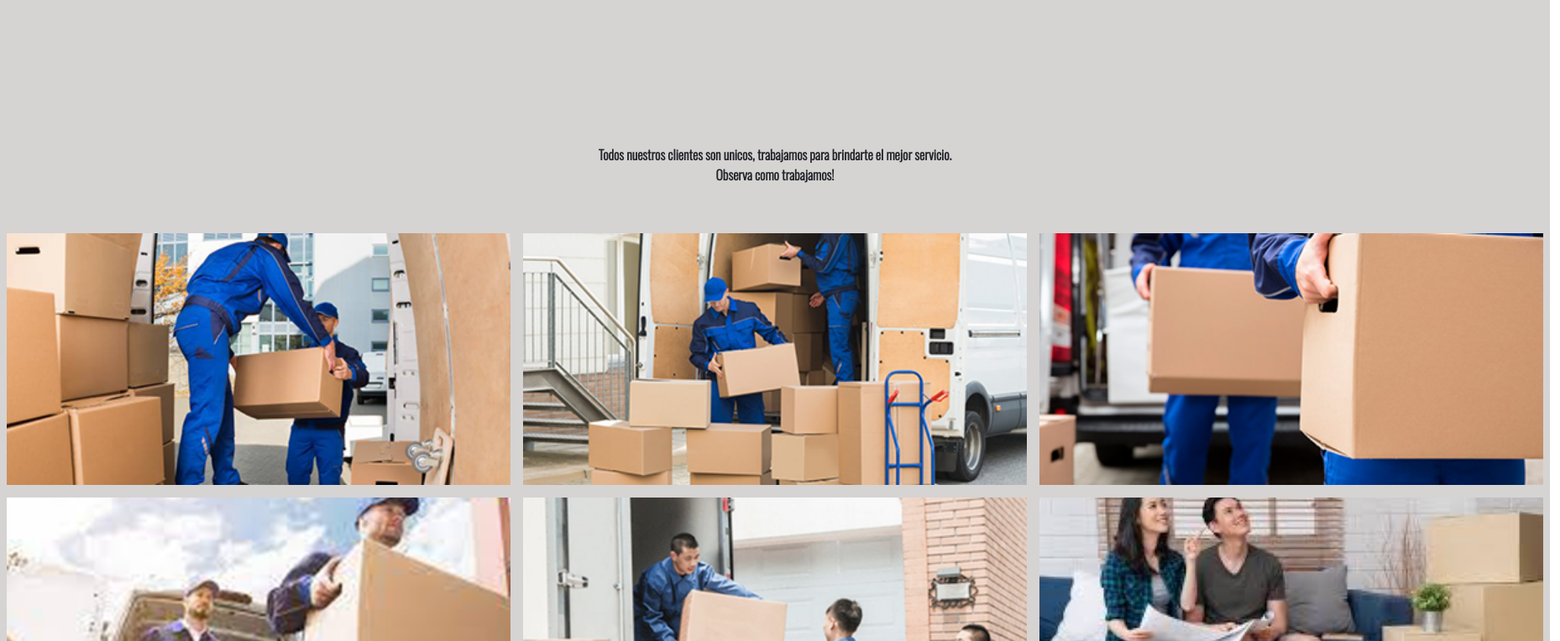
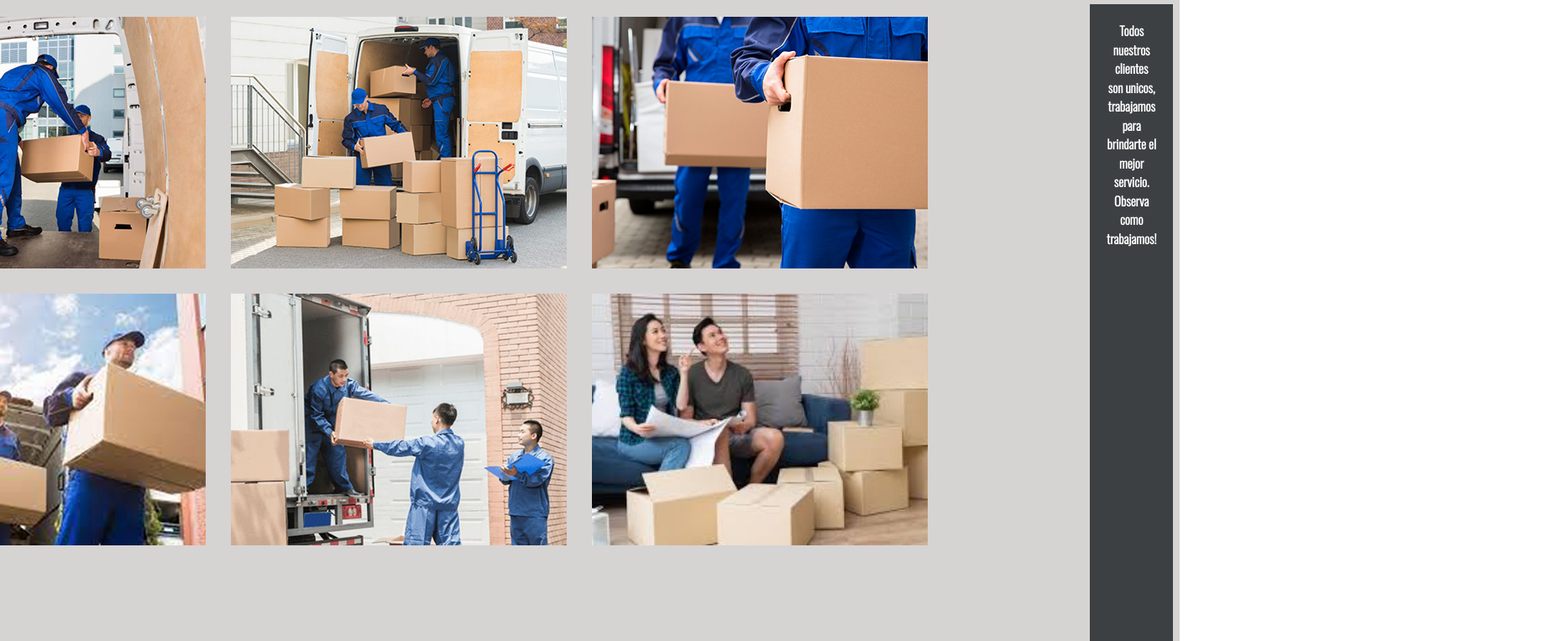
Before and after one commit to FrancoLSilva/proyecto-final, a plain HTML site: page pages/galery.html in a window 1280 px wide. Shown: the part 183-947 px from the top of the page at 84% size, 1858 px wide, since content can reach past the window. Drawn offline with nearby package versions, Linux system fonts and the light colour scheme; a web font is replaced by a local one.

Commit message:
galery edit

```diff
--- a/pages/galery.html
+++ b/pages/galery.html
@@ -58,10 +58,9 @@
           <main class="main-galery">
             <br>
             <br>
-            <section class="p-galery">
+            <section class="sec-galery">
               <p><strong>Todos nuestros clientes son unicos, trabajamos para brindarte el mejor servicio.<br>Observa como trabajamos!</strong></p>
             </section>
-            <br>
             <br>
             <section id="galery">
               <div class="div-galery">
--- a/scss/main.scss
+++ b/scss/main.scss
@@ -8,6 +8,41 @@
 
 
 /* Style para mis titulos */
+
+
+
+
+.titles{
+    display: flex;
+    justify-content: center;
+    align-items: center;
+    font-weight:600;
+    font-family: 'Oswald', sans-serif;
+    text-align: center;
+    border: none;
+    margin: 0;
+}
+
+.titles-primario {
+    @extend .titles;
+    font-size:$primary-text1;
+    font-weight:600;
+     }
+
+.titles-secundario {
+    @extend .titles;
+    color: white;
+    background-color: rgb(61, 64, 66);
+    font-size:$primary-text2;
+    font-weight:600;
+     }
+
+.titles-terciario {
+    @extend .titles;
+    font-size:$primary-text2;
+    font-weight:600;
+     }
+
 nav{
     grid-area: nav;
 }
@@ -340,27 +375,60 @@ table{
 }
 
 .main-galery{
-grid-area: main;
+    grid-template-areas:
+    'par-gal'
+    'galery';
+    grid-template-columns: auto;
+    grid-template-rows: 1fr 5fr;
+    justify-content: center;
+    align-content: center;
+    grid-area: main;
+    width: 100%;
+
+    .sec-galery{
+        display: grid;
+        grid-area: par-gal;
+        height: auto;
+        width: 100%;
+        justify-content: center;
+        p{
+            strong{
+                display: flex;
+                justify-content: center;
+                align-items: center;
+                font-size: $secondary-text1;
+                font-family: 'Oswald', sans-serif;
+                text-align: center;
+                padding: 20px;
+                }
+        }
+
+    }
+
     #galery{
+        grid-area: galery;
         display: grid;
-        grid-template-columns: repeat(3,1fr);
-        grid-template-rows: 1fr 1fr 1fr;
+        grid-template-columns: 1fr ;
+        grid-template-rows: repeat (6,1fr);
         grid-gap: 15px;
-        height: 400px;
+        height: auto;
+        width: auto;
         justify-content: center;
         align-content: center;
+        margin: 15px;
+
 
         .div-galery{
             justify-items: center;
             align-items: center;
+            width: auto;
 
         .img-galery{
                 display: flex;
                 justify-items: center;
                 align-items: center;
-                object-fit: cover;
-                height: 150px;
-                width: 200px;
+                height: 2fr;
+                width: 100%;
         }
 
         .img-galery:hover{
@@ -372,52 +440,3 @@ grid-area: main;
 }
 
 }
-
-
-.p-galery{
-    p{
-        strong{
-            display: flex;
-            justify-content: center;
-            align-items: center;
-            font-size: $secondary-text1;
-            font-family: 'Oswald', sans-serif;
-            text-align: center;
-            padding: 20px;
-            }
-    }
-
-}
-
-
-
-.titles{
-    display: flex;
-    justify-content: center;
-    align-items: center;
-    font-weight:600;
-    font-family: 'Oswald', sans-serif;
-    text-align: center;
-    border: none;
-    margin: 0;
-}
-
-.titles-primario {
-    @extend .titles;
-    font-size:$primary-text1;
-    font-weight:600;
-     }
-
-.titles-secundario {
-    @extend .titles;
-    color: white;
-    background-color: rgb(61, 64, 66);
-    font-size:$primary-text2;
-    font-weight:600;
-     }
-
-.titles-terciario {
-    @extend .titles;
-    font-size:$primary-text2;
-    font-weight:600;
-     }
--- a/scss/media.scss
+++ b/scss/media.scss
@@ -297,15 +297,44 @@ main{
     }
 
 .main-galery{
+    grid-template-areas:
+    'galery par-gal'
+    'galery par-gal'
+    'galery par-gal';
+    grid-template-columns: 4fr 1fr;
+    grid-template-rows: 2fr 2fr 2fr;
     grid-area: main;
+    .sec-galery{
+        display: grid;
+        grid-area: par-gal;
+        height: 100%;
+        width: 100%;
+        background-color:rgb(61, 64, 66);
+        color: white;
+        p{
+            strong{
+                display: flex;
+                justify-content: center;
+                align-items: center;
+                font-size: $secondary-text1*1.02;
+                font-family: 'Oswald', sans-serif;
+                text-align: center;
+                padding: 20px;
+                }
+        }
+    }
         #galery{
+            grid-area: galery;
             display: grid;
             grid-template-columns: repeat(3,1fr);
             grid-template-rows: 1fr 1fr 1fr;
-            grid-gap: 15px;
+            grid-gap: 30px;
             height: 400px*2;
+            width: 70%;
             justify-content: center;
             align-content: center;
+
+
 
             .div-galery{
                 justify-items: center;
@@ -326,22 +355,6 @@ main{
 
             }
 
-    }
-
-    }
-
-
-    .p-galery{
-        p{
-            strong{
-                display: flex;
-                justify-content: center;
-                align-items: center;
-                font-size: $secondary-text1*1.02;
-                font-family: 'Oswald', sans-serif;
-                text-align: center;
-                padding: 20px;
-                }
         }
 
 }
@@ -647,13 +660,36 @@ main{
     }
 
 .main-galery{
+    grid-template-areas:
+    'galery par-gal'
+    'galery par-gal'
+    'galery par-gal';
+    grid-template-columns: auto;
+    grid-template-rows: 1fr 5fr;
     grid-area: main;
+        .sec-galery{
+            display: grid;
+            grid-area: par-gal;
+            height: 100%;
+            background-color:rgb(61, 64, 66);
+            color: white;
+        p{
+            strong{
+                display: flex;
+                justify-content: center;
+                align-items: center;
+                font-size: $secondary-text1;
+                font-family: 'Oswald', sans-serif;
+                text-align: center;
+                padding: 20px;
+                }
+        }
         #galery{
             display: grid;
             grid-template-columns: repeat(3,1fr);
             grid-template-rows: 1fr 1fr 1fr;
-            grid-gap: 15px*1,8;
             height: 400px;
+            grid-gap: 30px;
             justify-content: center;
             align-content: center;
 
@@ -666,8 +702,8 @@ main{
                     justify-items: center;
                     align-items: center;
                     object-fit: cover;
-                    height: 300px;
-                    width: 600px;
+                    height: 200px;
+                    width: 400px;
             }
 
             .img-galery:hover{
@@ -680,20 +716,6 @@ main{
 
     }
 
-
-    .p-galery{
-        p{
-            strong{
-                display: flex;
-                justify-content: center;
-                align-items: center;
-                font-size: $secondary-text1*1.05;
-                font-family: 'Oswald', sans-serif;
-                text-align: center;
-                padding: 20px;
-                }
-        }
-
 }
 
 }
```
Also changed, not shown: scss/main.css, scss/media.css, 2 other files. Lines whose indentation alone changed are shown as unchanged.
